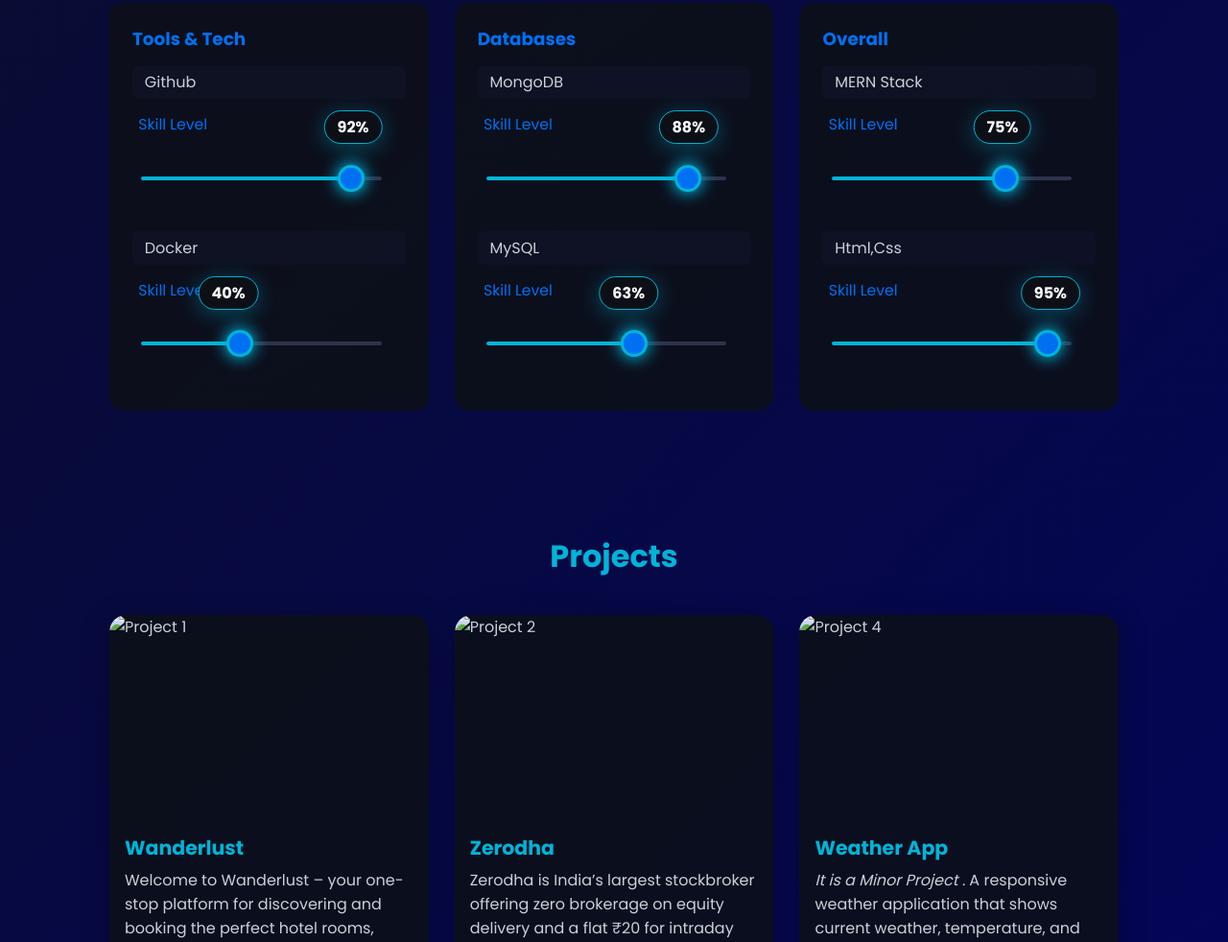
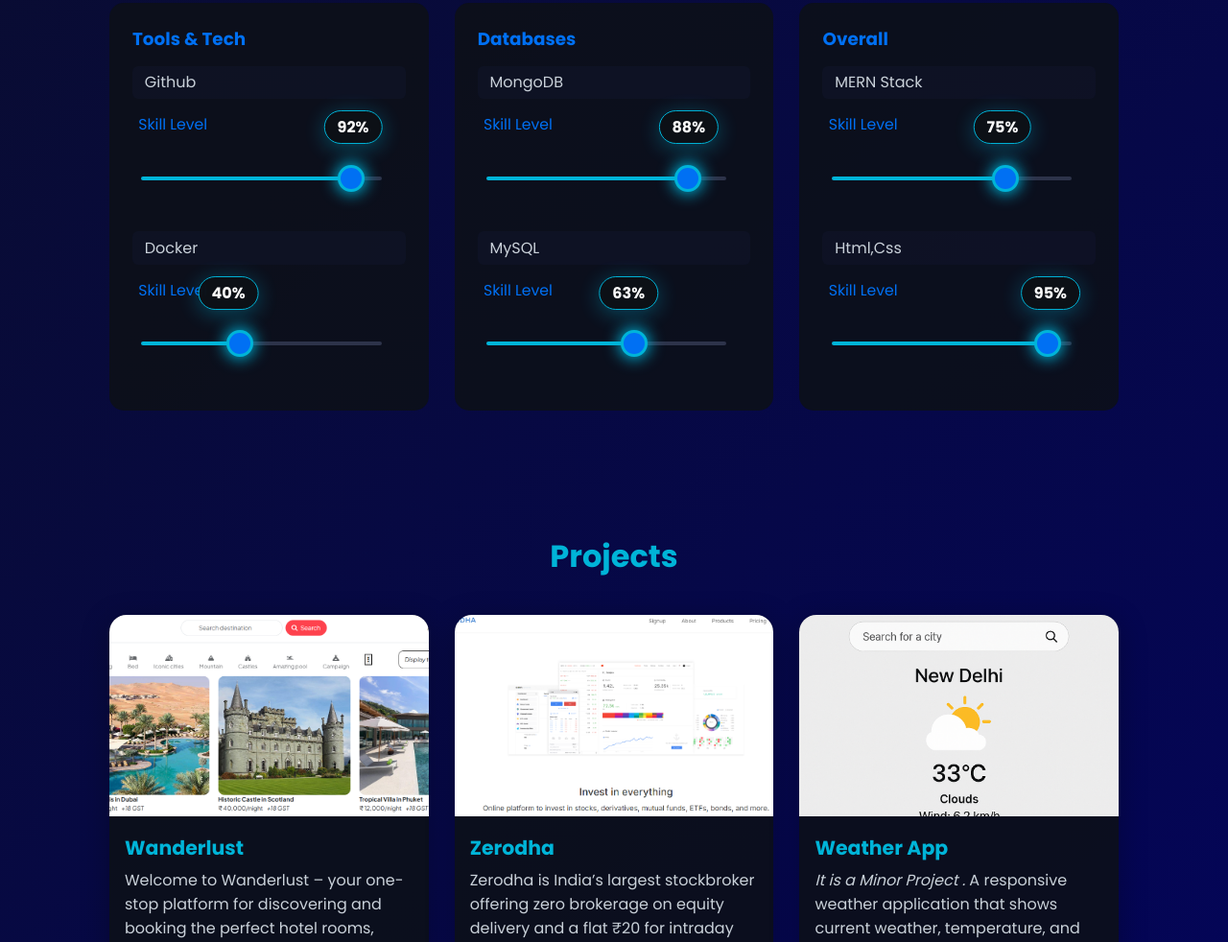
Before and after one commit to SiddhanthTiwari/Portfolio, a plain HTML site: page index.html in a window 1280 px wide. Shown: the part 1818-2800 px from the top of the page at 96% size. Drawn offline with Linux system fonts and the light colour scheme.

Commit message:
making Portfolio

```diff
--- a/index.html
+++ b/index.html
@@ -49,7 +49,7 @@
                 </div>
                 <div class="hero-image">
                     <div class="image-container">
-                        <img src="" alt="Siddharth" class="profile-img">
+                        <img src="image/sidd.jpg" alt="Siddharth" class="profile-img">
                         <div class="image-overlay"></div>
                     </div>
                 </div>
@@ -207,7 +207,7 @@
                 <!-- Project Card 1 -->
                 <div class="project-card">
                     <div class="project-image">
-                        <img src="Wanderlust.png" alt="Project 1">
+                        <img src="image/Wanderlust.png" alt="Project 1">
                         <div class="project-overlay">
                             <div class="project-links">
                                 <a href="https://full-stack-project-xygh.onrender.com/listings" class="project-link" target="_blank"
@@ -231,7 +231,7 @@
                 <!-- Project Card 2 -->
                 <div class="project-card">
                     <div class="project-image">
-                        <img src="Zerodha.png" alt="Project 2">
+                        <img src="image/Zerodha.png" alt="Project 2">
                         <div class="project-overlay">
                             <div class="project-links">
                                 <a href="https://zerodha-project-325v.onrender.com/" class="project-link" target="_blank"><i
@@ -256,7 +256,7 @@
                 <!-- Project Card 3 -->
                 <div class="project-card">
                     <div class="project-image">
-                        <img src="Weather.png" alt="Project 4">
+                        <img src="image/Weather.png" alt="Project 4">
                         <div class="project-overlay">
                             <div class="project-links">
                                 <a href="https://github.com/SiddhanthTiwari/React_Weather_app" class="project-link"
```
Also changed, not shown: image/Wanderlust.png (added), image/Weather.png (added), image/Zerodha.png (added), image/sidd.jpg (added).
